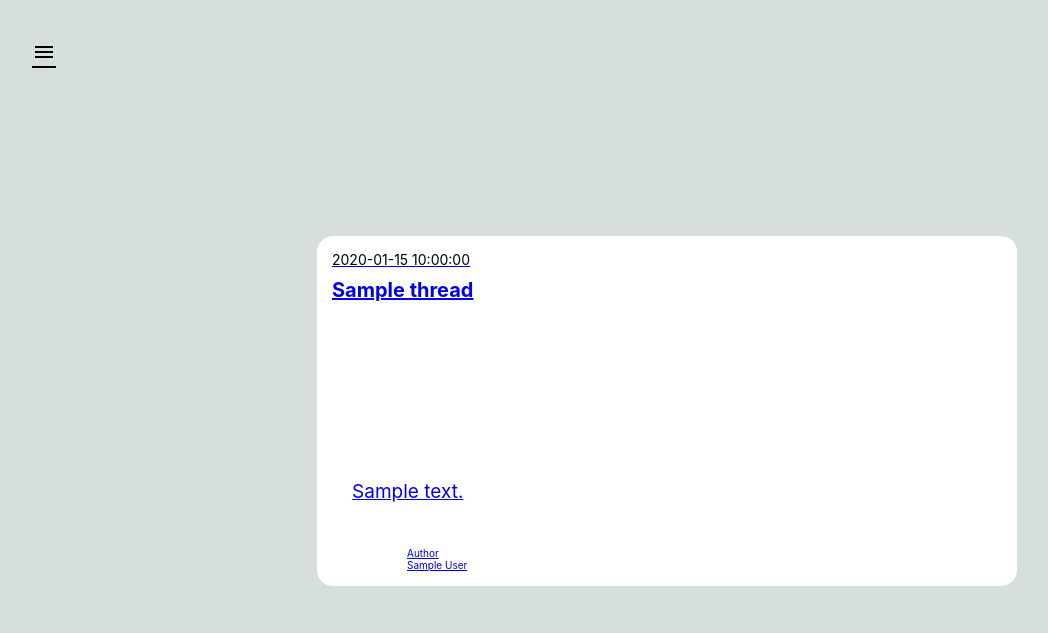
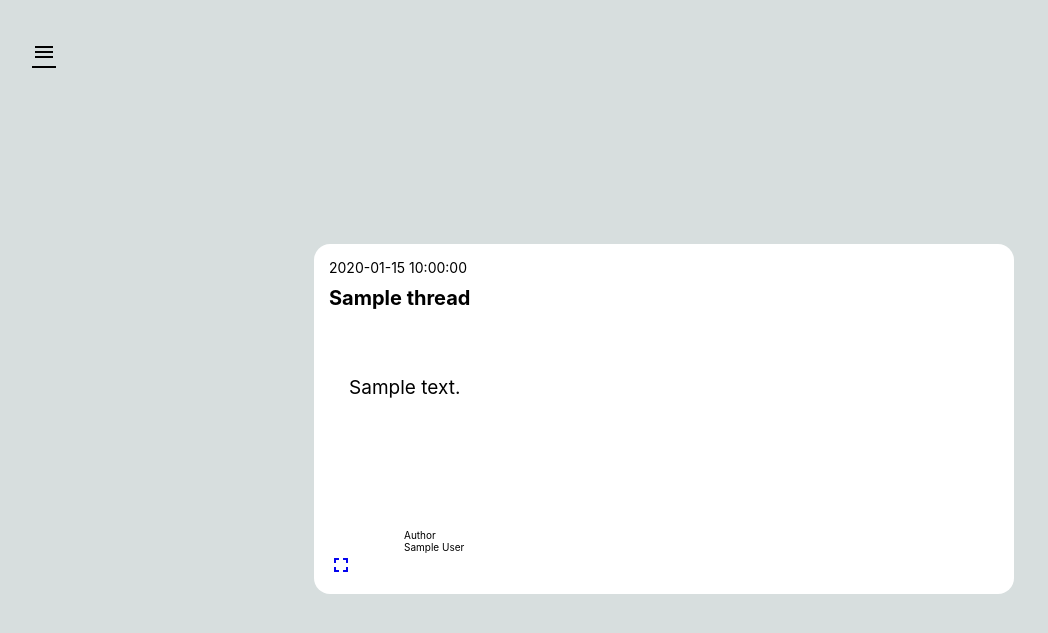
Before and after one commit to HiramLpzRdz/TechX-TeamMiners, a Flask app: page /main_feed in a window 1280 px wide. Shown: the top 633 px of the page, without its empty margins (8-1056 px from the left). Run offline with Flask 2, Linux system fonts and the light colour scheme; a database or web service that is not in the repository returns one stand-in record (values such as "Sample title"); some libraries are stand-ins or nearby versions.

Commit message:
updated main feed

```diff
--- a/static/css/main_feed.css
+++ b/static/css/main_feed.css
@@ -35,7 +35,7 @@
     width: 95%;
     margin-left:3%;
     margin-top: 1%;
-    margin-bottom: 2%;
+    margin-bottom: 15%;
     font-size: 1.9em;
 }
 
--- a/templates/main_feed.html
+++ b/templates/main_feed.html
@@ -38,7 +38,6 @@
     <div class="main">
         <a href="#" class="material-icons-outlined menu"> menu </a>
             {% for thread in threads %}
-                <a href="/thread/{{ thread._id }}">
                 <div class="card">
                     <header class="article-header">
                         <div>
@@ -60,6 +59,11 @@
                             <div class="caption">Author</div>
                             <div class="name">{{ thread['author'] }}</div>
                         </div>
+                        <a href="/thread/{{ thread._id }}">
+                            <span class="material-icons-outlined">
+                                fullscreen
+                            </span>
+                        </a>
                     </div>
                     {% if 'tags' in thread_info %}
                         {% for tag in thread['tags'] %}
@@ -69,7 +73,6 @@
                         {% endfor %}
                     {% endif %}
                 </div>
-                </a>
             {% endfor %}
     </div>
     <script src="{{ url_for("static", filename="js/app.js") }}"></script>
```
Lines whose indentation alone changed are shown as unchanged.
